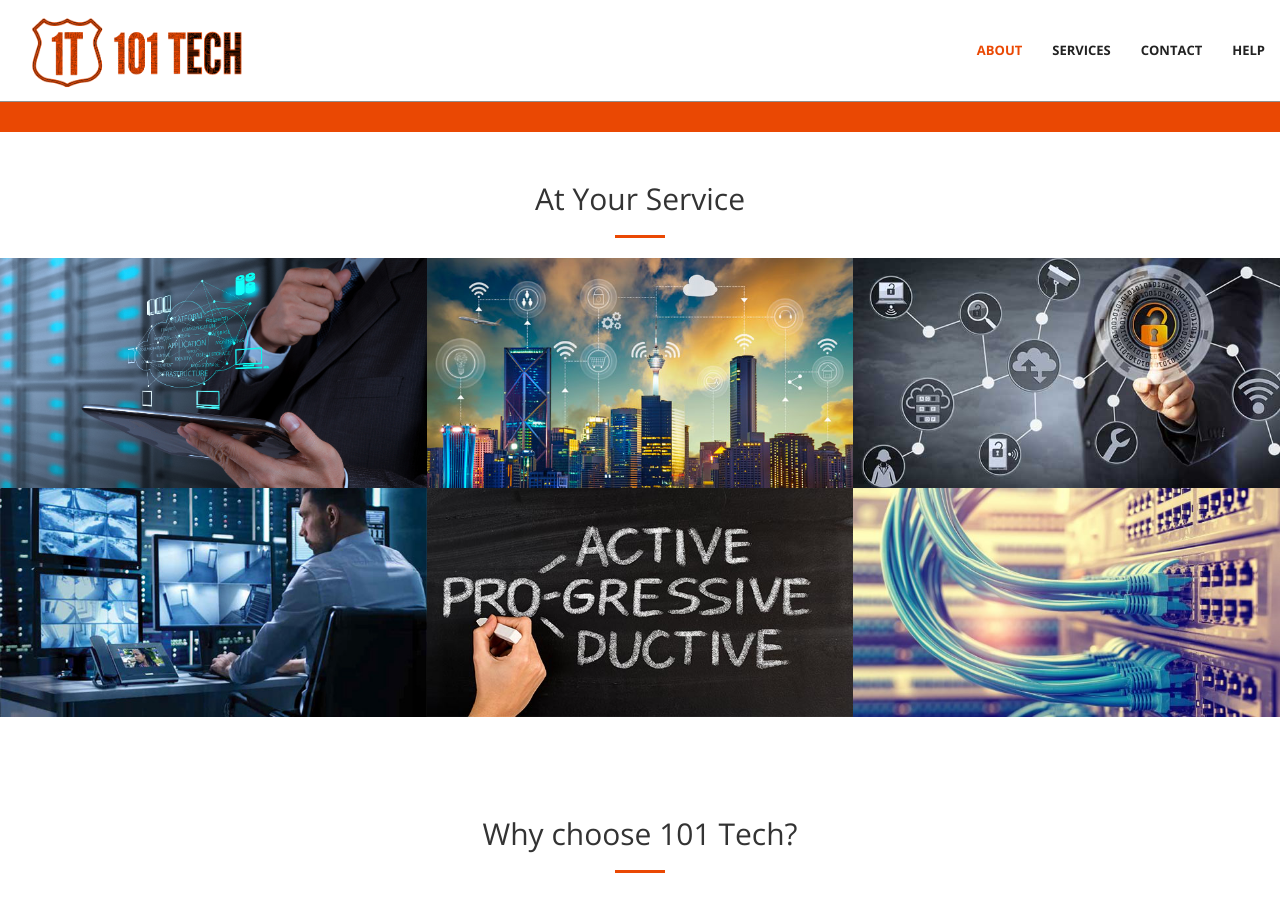
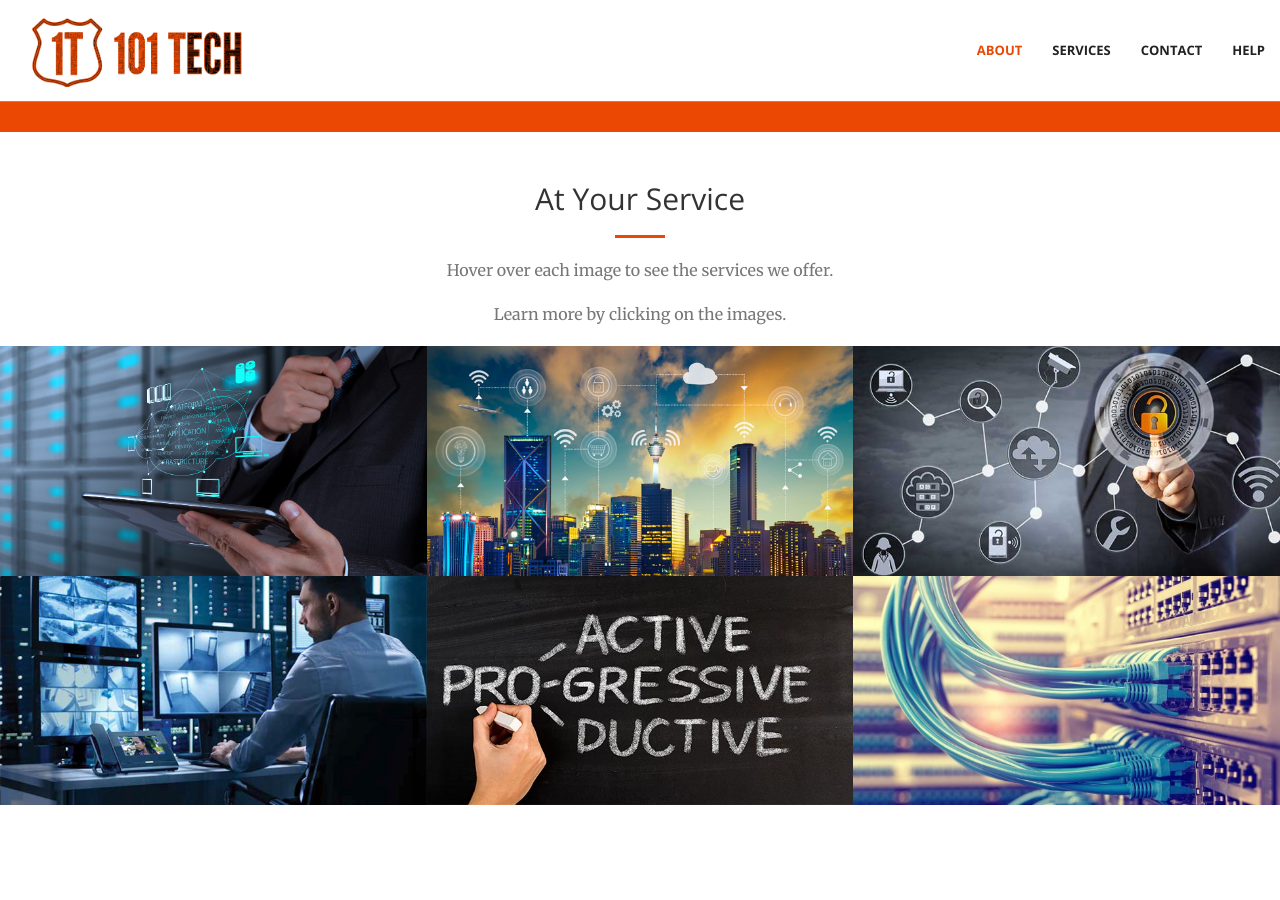
Before and after one commit to the101tech/101tech, a Jekyll site: the page built from index.html, in a window 1280 px wide and 900 px high, scrolled down 1302 px. Built offline with Jekyll 4.4.1, drawn with Linux system fonts in a browser that asks for light colours.

Commit message:
cleaner
swiffer style

```diff
--- a/_includes/portfolio.html
+++ b/_includes/portfolio.html
@@ -4,6 +4,8 @@
             <div class="col-lg-12 text-center">
                 <h2 class="section-heading">At Your Service</h2>
                 <hr class="primary">
+                <p class="text-muted">Hover over each image to see the services we offer.</p>
+                <p class="text-muted">Learn more by clicking on the images.</p>
             </div>
         </div>
     </div>
```
